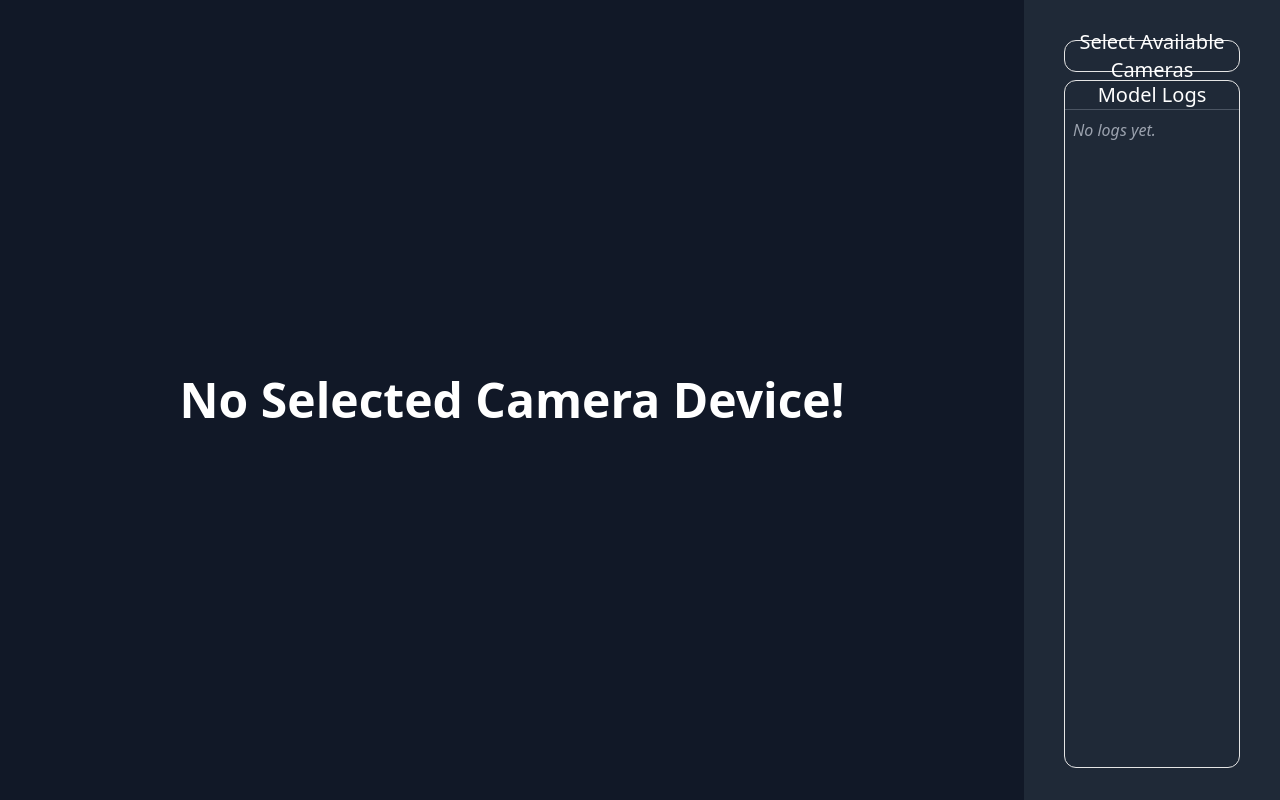
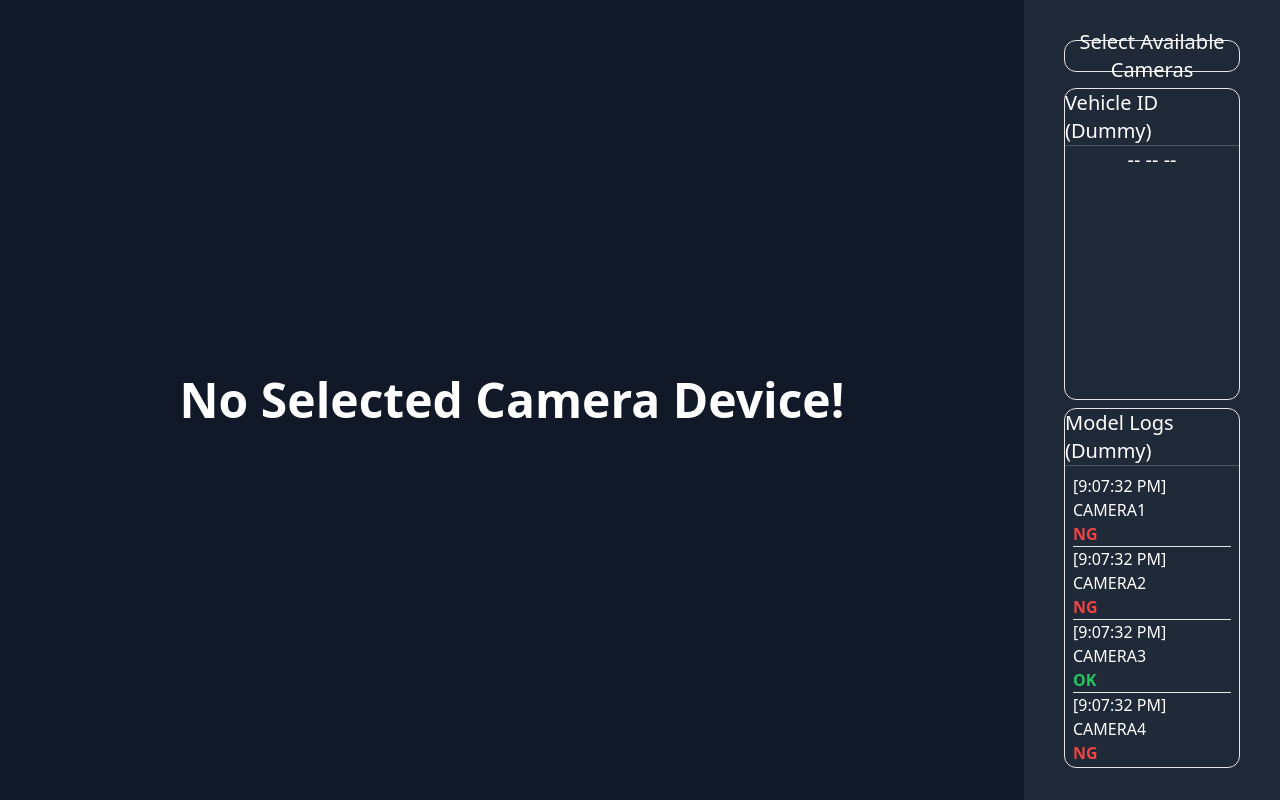
Before and after one commit to MohammadYehya/imc_interface, a Next.js app in the folder frontend/: page / in a window 1280 px wide. Built offline with nearby package versions, Linux system fonts and the light colour scheme.

Commit message:
Updated QoL

```diff
--- a/frontend/src/app/api/logs/route.ts
+++ b/frontend/src/app/api/logs/route.ts
@@ -1,5 +1,5 @@
 
 export async function GET(){
-    const res = [{camid:"CAMERA1", condition:"NG"}, {camid:"CAMERA2", condition:"NG"}, {camid:"CAMERA3", condition:"OK"}, {camid:"CAMERA4", condition:"NG"}, {camid:"CAMERA1", condition:"NG"}, {camid:"CAMERA2", condition:"NG"}, {camid:"CAMERA3", condition:"OK"}, {camid:"CAMERA4", condition:"NG"}, {camid:"CAMERA1", condition:"NG"}, {camid:"CAMERA2", condition:"NG"}, {camid:"CAMERA3", condition:"OK"}, {camid:"CAMERA4", condition:"NG"}, {camid:"CAMERA1", condition:"NG"}, {camid:"CAMERA2", condition:"NG"}, {camid:"CAMERA3", condition:"OK"}, {camid:"CAMERA4", condition:"NG"}]
+    const res = [{camid:"CAMERA1", condition:"NG"}, {camid:"CAMERA2", condition:"NG"}, {camid:"CAMERA3", condition:"OK"}, {camid:"CAMERA4", condition:"NG"}]
     return Response.json(res);
 }
--- a/frontend/src/app/page.tsx
+++ b/frontend/src/app/page.tsx
@@ -39,13 +39,15 @@ export default function Home() {
     }
   };
 
-  const [modelData, setModelData] = React.useState<{camid:string; condition:string}[]>([]);
+  const [modelData, setModelData] = React.useState<
+    { camid: string; condition: string }[]
+  >([]);
   React.useEffect(() => {
     const fetchData = async () => {
-      // const res = await fetch('/api/')
-      // const data = await res.json()
-      // setModelData(data)
-      setModelData([])
+      const res = await fetch("/api/logs");
+      const data = await res.json();
+      setModelData(data);
+      // setModelData([])
 
       // const res = await fetch('/api/logs') // For logs
     };
@@ -63,6 +65,7 @@ export default function Home() {
           getGridSize() + ` grid w-4/5 bg-gray-900 transition-all duration-500 `
         }
       >
+        {/* <div className="">IMC Underbody Sealant Detection through AI</div> */}
         {useDevices.length === 0 ? (
           <div className="flex justify-center items-center text-5xl font-black">
             No Selected Camera Device!
@@ -73,7 +76,7 @@ export default function Home() {
           </div>
         ) : (
           useDevices.map((device, key) => (
-            <div className={`flex col-span-1 row-span-1`} key={key}>
+            <div className={`flex col-span-1 row-span-1 py-1`} key={key}>
               <Webcam
                 className="h-full"
                 audio={false}
@@ -87,32 +90,52 @@ export default function Home() {
         )}
       </div>
 
-      <div className="w-1/5 h-full flex flex-col items-center justify-between bg-gray-800 p-10 text-xl">
+      <div className="w-1/5 h-full flex flex-col items-center justify-between bg-gray-800 p-10 text-xl gap-y-2">
         <CamSelector
           className="flex justify-center items-center border h-8 w-full rounded-xl hover:bg-white hover:text-black transition-all hover:scale-110"
           devices={devices}
           handleDevices={handleDevices}
         />
-        <div className="w-full h-full">
+        <div className="w-full h-1/2">
           <div className="flex flex-col items-center border h-full w-full rounded-xl my-2">
-            Model Logs
+            Vehicle ID (Dummy)
+            <Separator className="bg-gray-600" />
+            --
+            --
+            --
+          </div>
+        </div>
+        <div className="w-full h-1/2">
+          <div className="flex flex-col items-center border h-full w-full rounded-xl my-2">
+            Model Logs (Dummy)
             <Separator className="bg-gray-600" />
             <ScrollArea className="h-auto text-base w-full p-2">
               {
                 //${new Date().toLocaleTimeString()}
-                modelData?.length === 0 ?
+                modelData?.length === 0 ? (
                   <div className="italic text-gray-400">No logs yet.</div>
-                :
-                modelData?.map(({camid, condition}) => (
+                ) : (
+                  modelData?.map(({ camid, condition }) => (
                     <div key={camid} className=" flex flex-col">
                       {`[${new Date().toLocaleTimeString()}] ` + camid}
-                    <p className={(condition === "NG" ? `text-red-500` : `text-green-500`) + ` flex items-center font-black`}>{condition}</p>
+                      <p
+                        className={
+                          (condition === "NG"
+                            ? `text-red-500`
+                            : `text-green-500`) +
+                          ` flex items-center font-black`
+                        }
+                      >
+                        {condition}
+                      </p>
                       <Separator />
                     </div>
                   ))
+                )
               }
               {/* <div>{JSON.stringify(modelData)}</div> */}
             </ScrollArea>
+          </div>
         </div>
           {/* <button
             className="flex justify-center items-center border h-8 w-full rounded-xl hover:bg-white hover:text-black transition-all hover:scale-110"
@@ -122,6 +145,5 @@ export default function Home() {
           </button> */}
       </div>
     </div>
-    </div>
   );
 }
--- a/frontend/src/components/myui/camselector.tsx
+++ b/frontend/src/components/myui/camselector.tsx
@@ -18,7 +18,7 @@ import {
             {/* <DropdownMenuSeparator /> */}
             {
               devices.length === 1 && devices[0].deviceId === '' ?
-              <DropdownMenuItem>No Detected Devices</DropdownMenuItem>
+              <DropdownMenuItem>No Detected Devices (either due to insufficient permissions or no connected devices)</DropdownMenuItem>
               :
               devices.map((device, key) => <DropdownMenuItem key = {key} onClick={() => handleDevices(device)}>{ device.label }</DropdownMenuItem>)
             }
```
Lines whose indentation alone changed are shown as unchanged.
